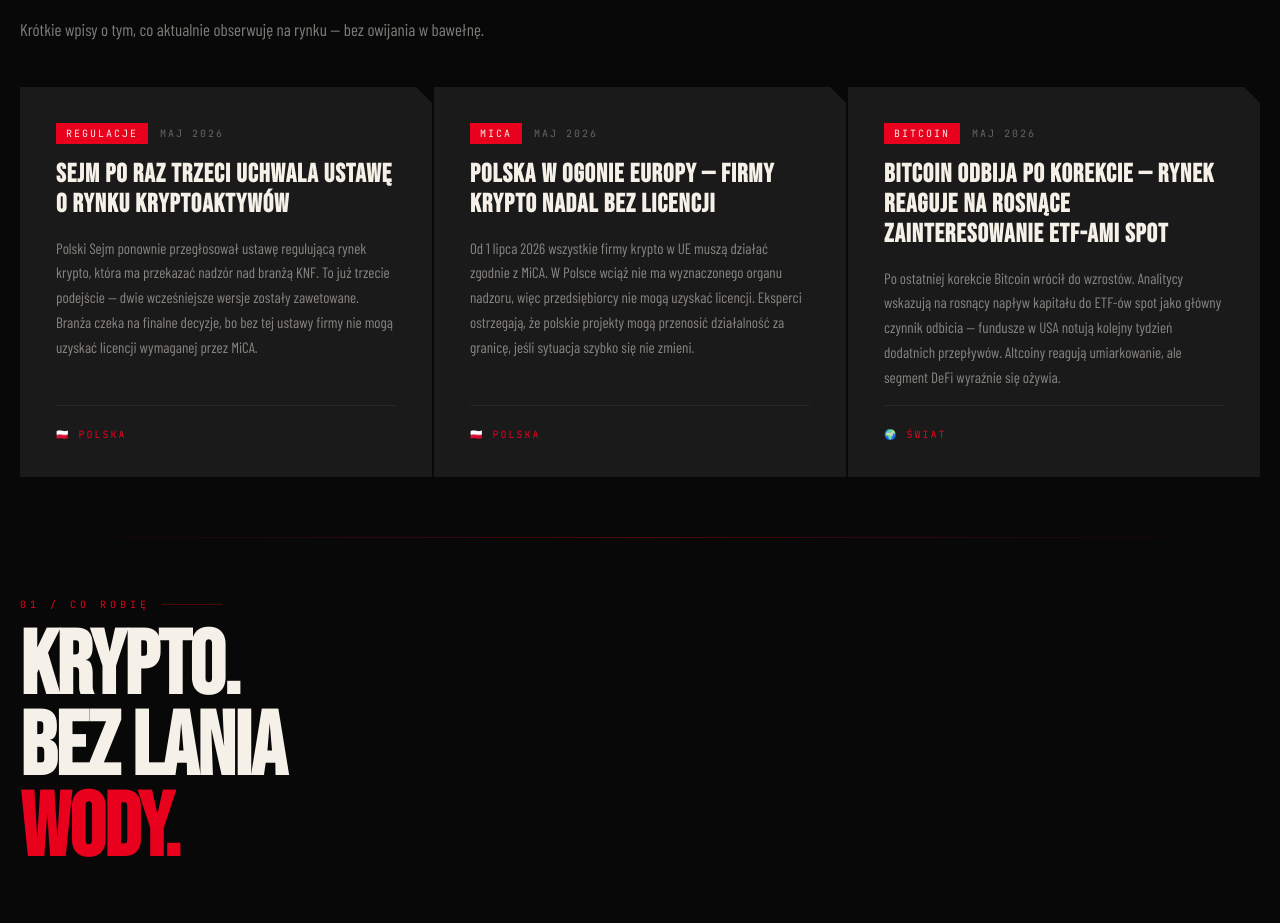
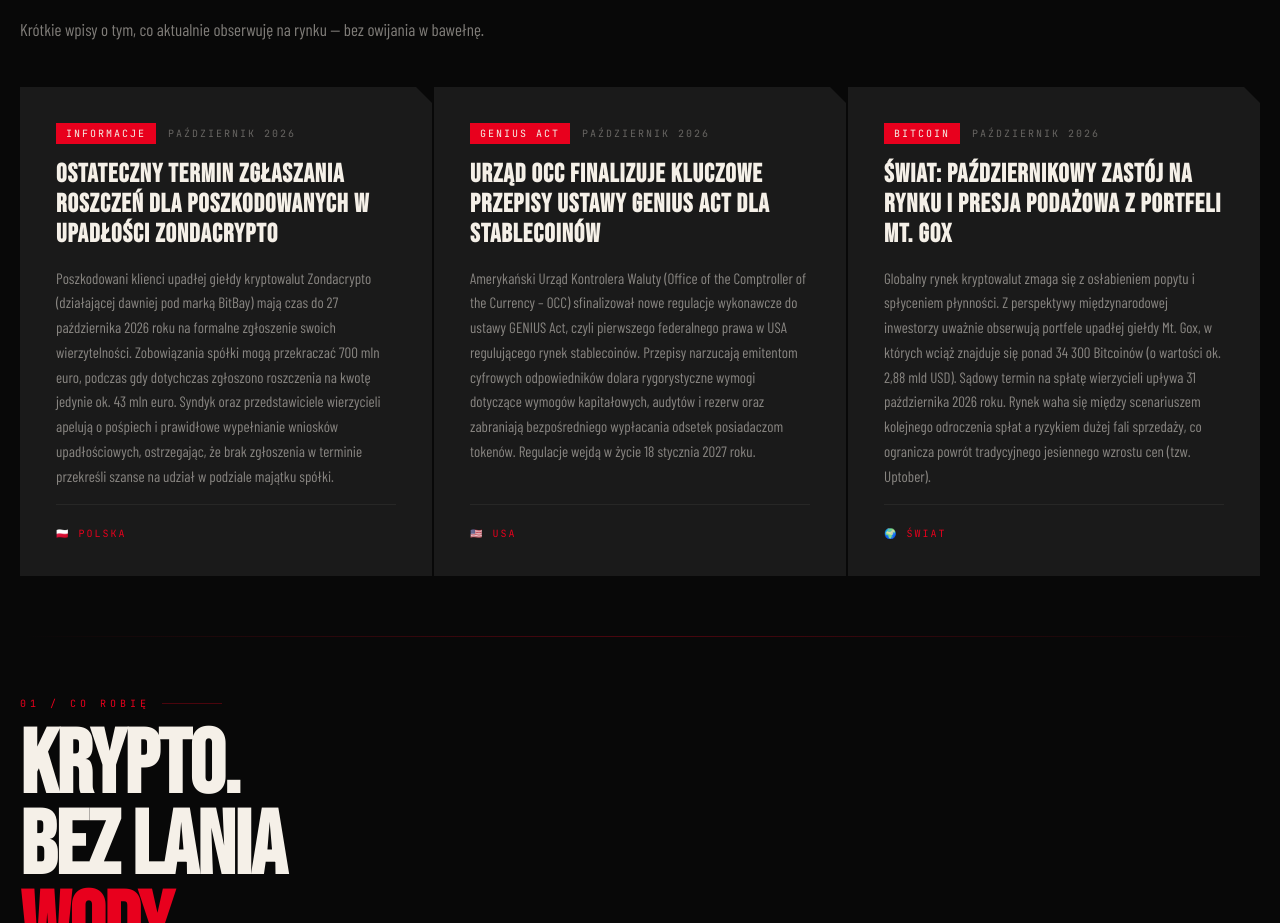
Before and after one commit to sada1pl/MONEY-MUST-WORK-, a plain HTML site: page index.html in a window 1280 px wide. Shown: the part 1220-2143 px from the top of the page. Drawn offline with nearby package versions, Linux system fonts and the light colour scheme; a web font is replaced by a local one.

Commit message:
Update index.html

```diff
--- a/index.html
+++ b/index.html
@@ -853,11 +853,11 @@
     <!-- WPIS 1 -->
     <article class="blog-card reveal">
       <div class="blog-meta">
-        <span class="blog-tag">Regulacje</span>
-        <span class="blog-date">Maj 2026</span>
+        <span class="blog-tag">Informacje</span>
+        <span class="blog-date">Październik 2026</span>
       </div>
-      <h3 class="blog-title">Sejm po raz trzeci uchwala ustawę o rynku kryptoaktywów</h3>
-      <p class="blog-excerpt">Polski Sejm ponownie przegłosował ustawę regulującą rynek krypto, która ma przekazać nadzór nad branżą KNF. To już trzecie podejście — dwie wcześniejsze wersje zostały zawetowane. Branża czeka na finalne decyzje, bo bez tej ustawy firmy nie mogą uzyskać licencji wymaganej przez MiCA.</p>
+      <h3 class="blog-title">Ostateczny termin zgłaszania roszczeń dla poszkodowanych w upadłości Zondacrypto</h3>
+      <p class="blog-excerpt">Poszkodowani klienci upadłej giełdy kryptowalut Zondacrypto (działającej dawniej pod marką BitBay) mają czas do 27 października 2026 roku na formalne zgłoszenie swoich wierzytelności. Zobowiązania spółki mogą przekraczać 700 mln euro, podczas gdy dotychczas zgłoszono roszczenia na kwotę jedynie ok. 43 mln euro. Syndyk oraz przedstawiciele wierzycieli apelują o pośpiech i prawidłowe wypełnianie wniosków upadłościowych, ostrzegając, że brak zgłoszenia w terminie przekreśli szanse na udział w podziale majątku spółki.</p>
       <div class="blog-footer">
         <span class="blog-read">🇵🇱 Polska</span>
       </div>
@@ -866,13 +866,13 @@
     <!-- WPIS 2 -->
     <article class="blog-card reveal" style="transition-delay:0.1s">
       <div class="blog-meta">
-        <span class="blog-tag">MiCA</span>
-        <span class="blog-date">Maj 2026</span>
+        <span class="blog-tag">GENIUS Act</span>
+        <span class="blog-date">Październik 2026</span>
       </div>
-      <h3 class="blog-title">Polska w ogonie Europy — firmy krypto nadal bez licencji</h3>
-      <p class="blog-excerpt">Od 1 lipca 2026 wszystkie firmy krypto w UE muszą działać zgodnie z MiCA. W Polsce wciąż nie ma wyznaczonego organu nadzoru, więc przedsiębiorcy nie mogą uzyskać licencji. Eksperci ostrzegają, że polskie projekty mogą przenosić działalność za granicę, jeśli sytuacja szybko się nie zmieni.</p>
+      <h3 class="blog-title">Urząd OCC finalizuje kluczowe przepisy ustawy GENIUS Act dla stablecoinów</h3>
+      <p class="blog-excerpt">Amerykański Urząd Kontrolera Waluty (Office of the Comptroller of the Currency – OCC) sfinalizował nowe regulacje wykonawcze do ustawy GENIUS Act, czyli pierwszego federalnego prawa w USA regulującego rynek stablecoinów. Przepisy narzucają emitentom cyfrowych odpowiedników dolara rygorystyczne wymogi dotyczące wymogów kapitałowych, audytów i rezerw oraz zabraniają bezpośredniego wypłacania odsetek posiadaczom tokenów. Regulacje wejdą w życie 18 stycznia 2027 roku.</p>
       <div class="blog-footer">
-        <span class="blog-read">🇵🇱 Polska</span>
+        <span class="blog-read">🇺🇸 USA</span>
       </div>
     </article>
 
@@ -880,10 +880,10 @@
     <article class="blog-card reveal" style="transition-delay:0.2s">
       <div class="blog-meta">
         <span class="blog-tag">Bitcoin</span>
-        <span class="blog-date">Maj 2026</span>
+        <span class="blog-date">Październik 2026</span>
       </div>
-      <h3 class="blog-title">Bitcoin odbija po korekcie — rynek reaguje na rosnące zainteresowanie ETF-ami spot</h3>
-      <p class="blog-excerpt">Po ostatniej korekcie Bitcoin wrócił do wzrostów. Analitycy wskazują na rosnący napływ kapitału do ETF-ów spot jako główny czynnik odbicia — fundusze w USA notują kolejny tydzień dodatnich przepływów. Altcoiny reagują umiarkowanie, ale segment DeFi wyraźnie się ożywia.</p>
+      <h3 class="blog-title">Świat: Październikowy zastój na rynku i presja podażowa z portfeli Mt. Gox</h3>
+      <p class="blog-excerpt">Globalny rynek kryptowalut zmaga się z osłabieniem popytu i spłyceniem płynności. Z perspektywy międzynarodowej inwestorzy uważnie obserwują portfele upadłej giełdy Mt. Gox, w których wciąż znajduje się ponad 34 300 Bitcoinów (o wartości ok. 2,88 mld USD). Sądowy termin na spłatę wierzycieli upływa 31 października 2026 roku. Rynek waha się między scenariuszem kolejnego odroczenia spłat a ryzykiem dużej fali sprzedaży, co ogranicza powrót tradycyjnego jesiennego wzrostu cen (tzw. Uptober).</p>
       <div class="blog-footer">
         <span class="blog-read">🌍 Świat</span>
       </div>
```
